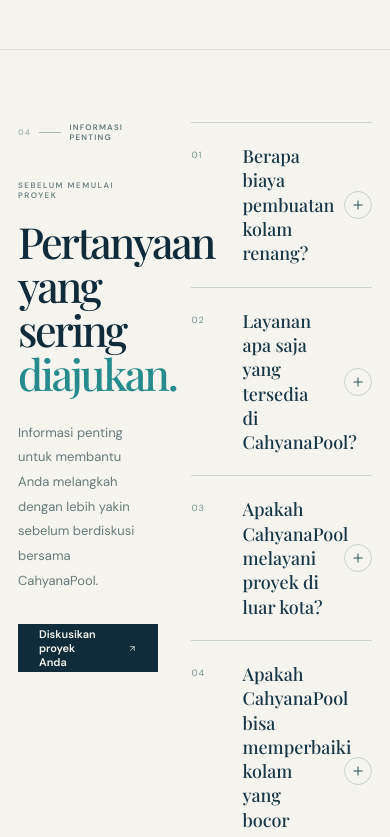
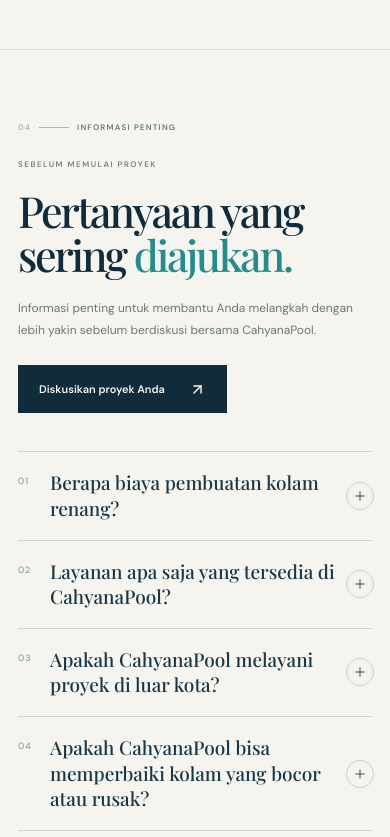
Before and after one commit to ketcup123/cahyanapool, a React (Vite) app: page / in a window 390 px wide. Shown: the part 3180-4017 px from the top of the page. Built offline with nearby package versions, Linux system fonts and the light colour scheme; no server answers; the database is empty; a web font is replaced by a local one.

Commit message:
Add responsive FAQ layout

```diff
--- a/src/styles/responsive.css
+++ b/src/styles/responsive.css
@@ -749,3 +749,54 @@
     transform: none;
   }
 }
+
+
+/* FAQ editorial responsive layout */
+@media (max-width: 900px) {
+  .editorial-faq-layout {
+    grid-template-columns: minmax(0, .85fr) minmax(0, 1.15fr);
+    gap: 36px;
+  }
+  .editorial-faq-intro h2 {
+    font-size: clamp(40px, 5.5vw, 56px);
+  }
+  .editorial-faq-item summary {
+    grid-template-columns: 25px minmax(0, 1fr) 27px;
+    gap: 12px;
+  }
+  .editorial-faq-answer {
+    padding-left: 37px;
+  }
+}
+@media (max-width: 700px) {
+  .editorial-faq-layout {
+    grid-template-columns: 1fr;
+    gap: 38px;
+  }
+  .editorial-faq-intro {
+    position: static;
+  }
+  .editorial-faq-intro .editorial-overline {
+    margin-top: 27px;
+  }
+  .editorial-faq-intro h2 {
+    max-width: 460px;
+    font-size: clamp(42px, 11vw, 58px);
+  }
+  .editorial-faq-description {
+    margin: 20px 0 23px;
+    font-size: 12px;
+  }
+  .editorial-faq-item summary {
+    min-height: 78px;
+    grid-template-columns: 22px minmax(0, 1fr) 26px;
+    gap: 10px;
+    padding: 18px 0;
+  }
+  .editorial-faq-question {
+    font-size: 19px;
+  }
+  .editorial-faq-answer {
+    padding: 0 10px 22px 32px;
+  }
+}
```
